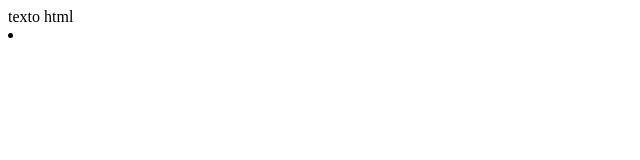
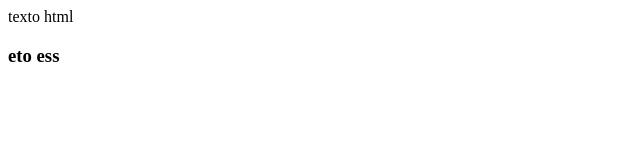
Before and after one commit to thezonesecurity/first-example-of-git, a plain HTML site: page index.html in a window 1280 px wide. Shown: the full height of the page, 0-640 px from the left. Drawn offline with Linux system fonts and the light colour scheme.

Commit message:
esto es mi commit modificado

```diff
--- a/index.html
+++ b/index.html
@@ -5,8 +5,6 @@
         <title>proyect</title>
     </head>
     <body>
-        <table>
-            <li></li>
-        </table>
+       <h3>eto ess  </h3>
     </body>
 </html>
```
